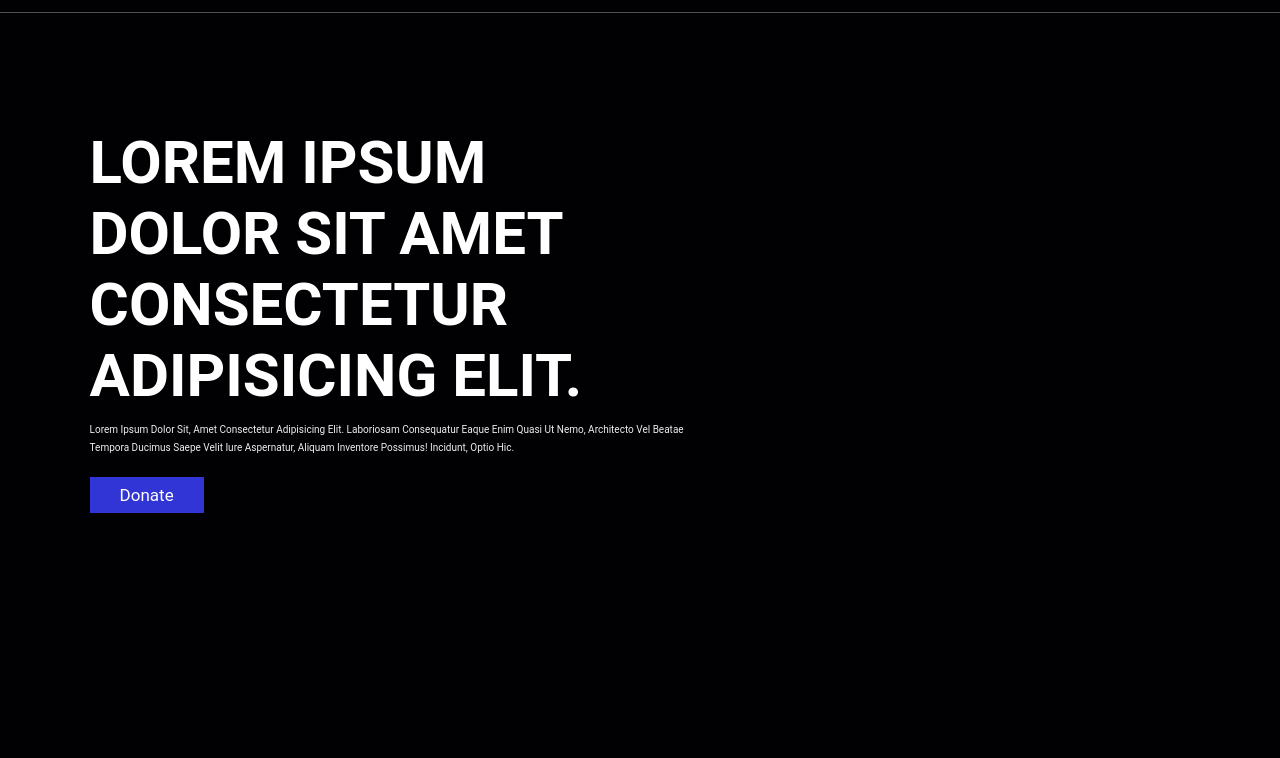
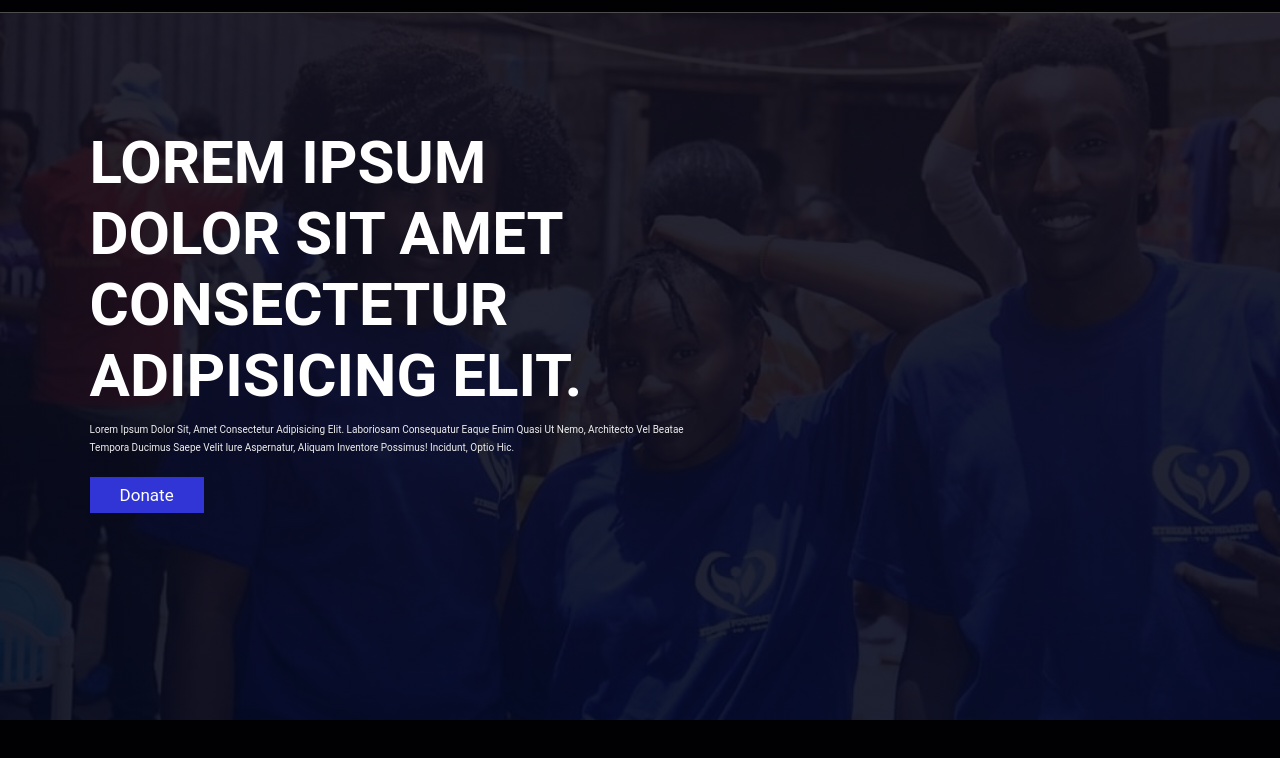
Before and after one commit to terken11/xtreme, a plain HTML site: page index.html in a window 1280 px wide. Shown: the part 80-838 px from the top of the page. Drawn offline with nearby package versions, Linux system fonts and the light colour scheme.

Commit message:
Update style.css

```diff
--- a/css/style.css
+++ b/css/style.css
@@ -184,7 +184,7 @@ section{
     min-height: 100vh;
     display: flex;
     align-items: center;
-    background: linear-gradient(url("/images/activities.jpg") ),no-repeat;
+    background: linear-gradient(rgba(18, 14, 27, 0.9), rgba(4, 9,30,0.9)),url(/images/Banner2.jpg) ,no-repeat;
     background-size: cover;
     background-position: center;
 
```
